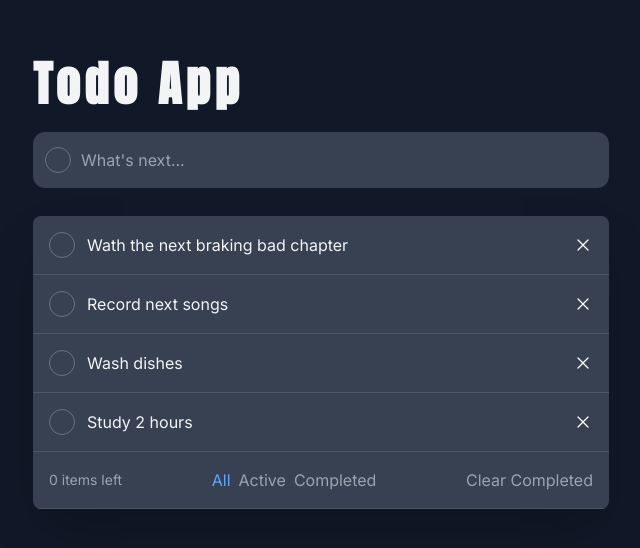
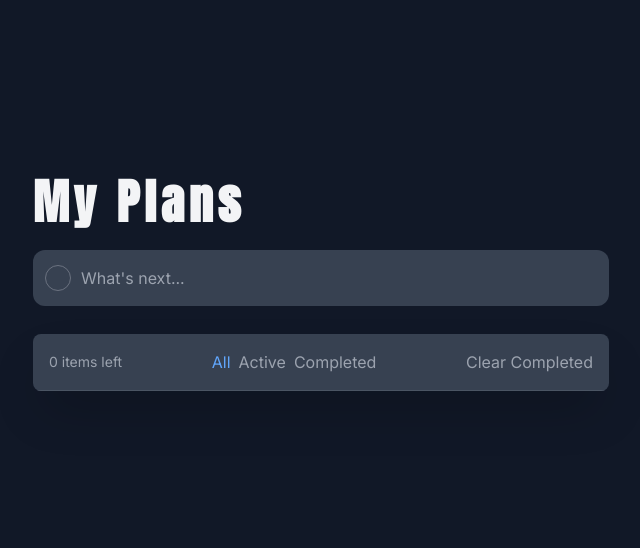
Before and after one commit to Fabian-Buitrago/todo-app, a React (Create React App) app: page / in a window 1280 px wide. Shown: the part 116-664 px from the top of the page, without its empty margins (319-959 px from the left). Built offline with nearby package versions, Linux system fonts and the light colour scheme.

Commit message:
Add handle set complete event

```diff
--- a/package.json
+++ b/package.json
@@ -9,6 +9,7 @@
     "react": "^18.2.0",
     "react-dom": "^18.2.0",
     "react-scripts": "5.0.1",
+    "uuid": "^9.0.0",
     "web-vitals": "^2.1.4"
   },
   "scripts": {
--- a/src/App.js
+++ b/src/App.js
@@ -2,36 +2,18 @@ import { useState } from "react";
 import { Input } from "./components/Input";
 import { List } from "./components/List";
 import { Title } from "./components/Title";
+import { v4 as uuid } from 'uuid';
 
 function App() {
-  const [todos, setTodos] = useState([
-    {
-      id: 1,
-      title: "Wath the next braking bad chapter",
-      completed: false,
-    },
-    {
-      id: 2,
-      title: "Record next songs",
-      completed: false,
-    },
-    {
-      id: 3,
-      title: "Wash dishes",
-      completed: false,
-    },
-    {
-      id: 4,
-      title: "Study 2 hours",
-      completed: false,
-    },
-  ]);
+  const [todos, setTodos] = useState([]);
 
   const addTodo = (title) => {
-    const lastId = todos.length > 0 ? todos[todos.length - 1] : 1;
+    if (!title) {
+      return;
+    }
 
     const newTodo = {
-      id: lastId + 1,
+      id: uuid,
       title,
       completed: false,
     };
@@ -41,12 +23,23 @@ function App() {
     setTodos(todoList);
   };
 
+  const handleSetComplete = (id) => {
+    const updatedList = todos.map((todo) => {
+      if (todo.id === id) {
+        return { ...todo, completed: !todo.completed };
+      }
+      return todo;
+    });
+
+    setTodos(updatedList);
+  };
+
   return (
     <div className="bg-gray-900 min-h-screen h-full font-inter text-gray-100 flex items-center justify-center py-20 px-5">
       <div className="container flex flex-col max-w-xl">
         <Title />
         <Input addTodo={addTodo} />
-        <List todos={todos} />
+        <List todos={todos} handleSetComplete={handleSetComplete} />
       </div>
     </div>
   );
--- a/src/components/Filters/Filters.components.jsx
+++ b/src/components/Filters/Filters.components.jsx
@@ -22,6 +22,5 @@ export const FilterButton = ({ action, active, filter }) => (
     }
   >
     {filter}
-    {console.log(active.toLowerCase().includes(filter.toLowerCase()))}
   </button>
 );
--- a/src/components/List/List.jsx
+++ b/src/components/List/List.jsx
@@ -1,11 +1,11 @@
 import { Filters } from "../Filters";
 import { Todo } from "../Todo/Todo";
 
-export const List = ({ todos }) => {
+export const List = ({ todos, handleSetComplete }) => {
   return (
     <div className="flex flex-col mt-7 rounded-lg overflow-hidden shadow-2xl">
       {todos.map((todo) => (
-        <Todo key={todo.id} todo={todo} />
+        <Todo key={todo.id} todo={todo} handleSetComplete={handleSetComplete} />
       ))}
       <Filters />
     </div>
--- a/src/components/Title/Title.jsx
+++ b/src/components/Title/Title.jsx
@@ -1,5 +1,5 @@
 export const Title = () => {
   return (
-    <h1 className="text-5xl font-anton font-bold tracking-widest">Todo App</h1>
+    <h1 className="text-5xl font-anton font-bold tracking-widest">My Plans</h1>
   );
 };
--- a/src/components/Todo/Todo.jsx
+++ b/src/components/Todo/Todo.jsx
@@ -1,14 +1,20 @@
-export const Todo = ({ todo }) => {
-  const { title, completed } = todo;
+export const Todo = ({ todo, handleSetComplete }) => {
+  const { id, title, completed } = todo;
   return (
     <div className="flex items-center justify-between p-4 bg-gray-700 border-b border-solid border-gray-600">
       <div className="flex items-center">
         {completed ? (
-          <div className="bg-green-700 p-1 rounded-full cursor-pointer">
+          <div
+            onClick={() => handleSetComplete(id)}
+            className="bg-green-700 p-1 rounded-full cursor-pointer"
+          >
             <img className="h-4 w-4" src="/check-icon.svg" alt="Check Icon" />
           </div>
         ) : (
-          <span className="border-solid border border-gray-500 rounded-full p-3 cursor-pointer"></span>
+          <span
+            onClick={() => handleSetComplete(id)}
+            className="border-solid border border-gray-500 rounded-full p-3 cursor-pointer"
+          ></span>
         )}
 
         <p className={"pl-3 " + (completed && "line-through")}>{title}</p>
```
Also changed, not shown: 1 other file (tests, documents, lock files or other folders).
